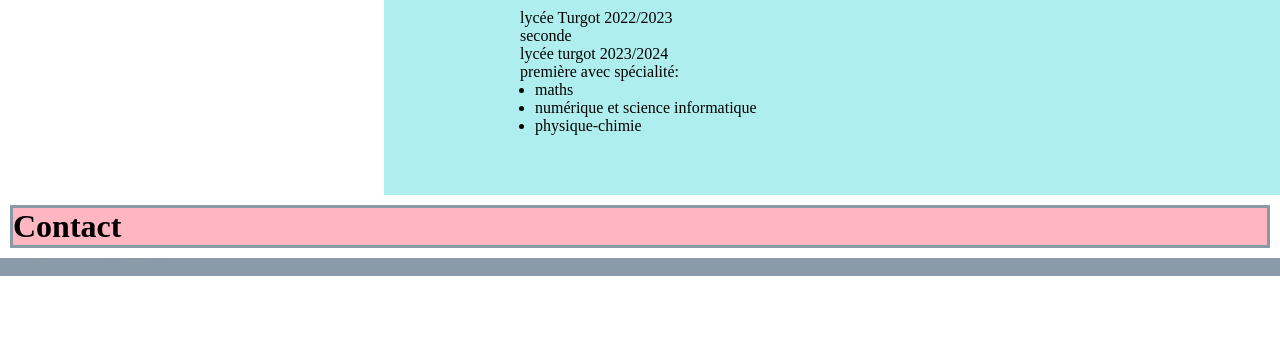
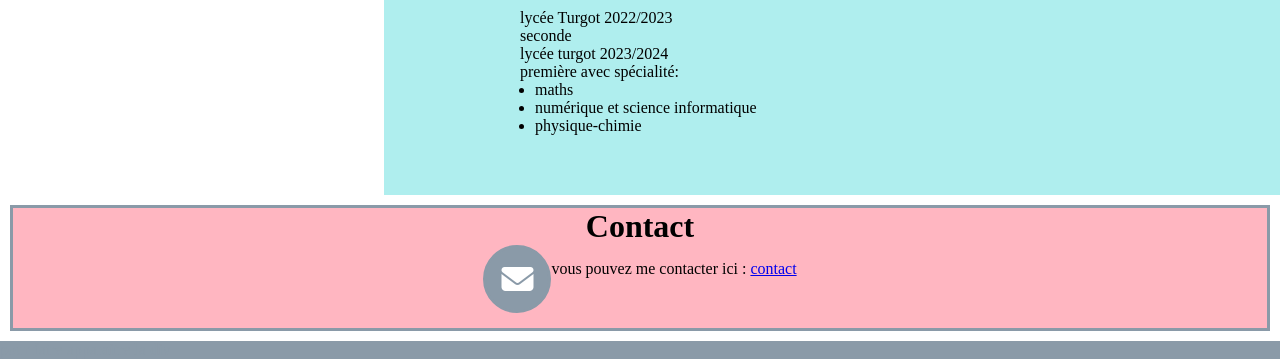
Before and after one commit to NoeTouilin/CV_noe, a plain HTML site: page index.html in a window 1280 px wide. Shown: the part 533-892 px from the top of the page. Before the commit the page ends 809 px from the top, so only its background shows below. Drawn offline with Linux system fonts and the light colour scheme.

Commit message:
avancé du footer

```diff
--- a/assets/CSS/style.css
+++ b/assets/CSS/style.css
@@ -57,7 +57,7 @@ h3{
 	padding: 0;
 	text-align: center;
 }
-.fa-briefcase, .fa-graduation-cap, .fa-laptop{
+.fa-briefcase, .fa-graduation-cap, .fa-laptop, .fa-envelope{
 	font-size: 200%;
 	color: white;
 	border: solid;
@@ -90,3 +90,14 @@ h2{
 .li_education{
 	margin-left: 15px;
 }
+.footer_h2{
+	text-align: center;
+}
+.div_footer{
+	display: flex;
+	justify-content: center;
+	margin-bottom: 15px;
+}
+.text_footer{
+	margin-top: 15px;
+}
--- a/index.html
+++ b/index.html
@@ -66,20 +66,11 @@
 		</section>
 	</main>
 	<footer>
-			<h2>Contact</h2>
-			<div>
-				<p>
-
-				</p>
-			</div>
-			<div>
-				<p>
-
-				</p>
-			</div>
-			<div>
-				<p>
-
+			<h2 class="footer_h2">Contact</h2>
+			<div class="div_footer">
+				<i class="fa-solid fa-envelope"></i>
+				<p class="text_footer">vous pouvez me contacter ici :
+					<a href="mailto:noetouilin@gmail.com">contact</a>
 				</p>
 			</div>
 	</footer>
```
